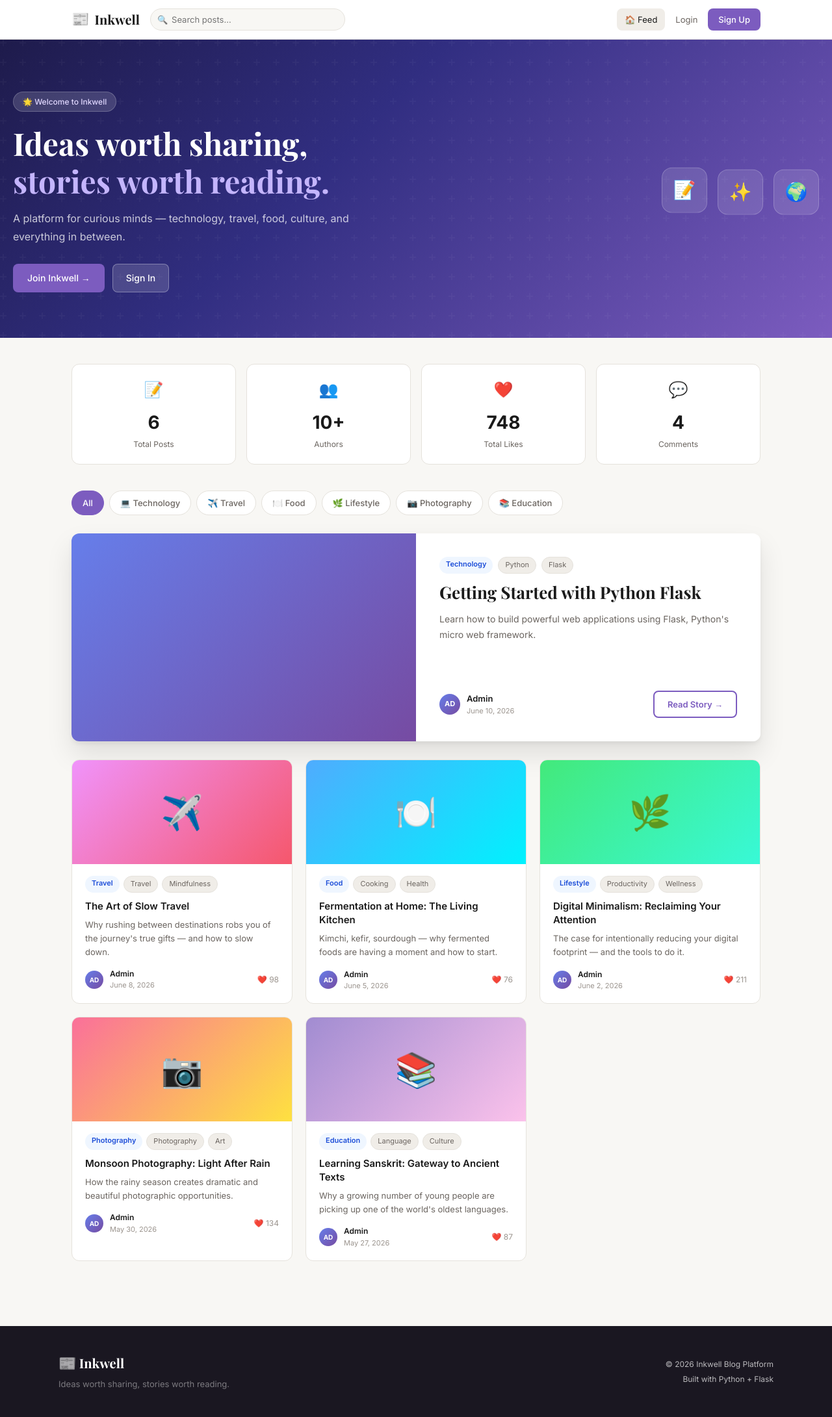
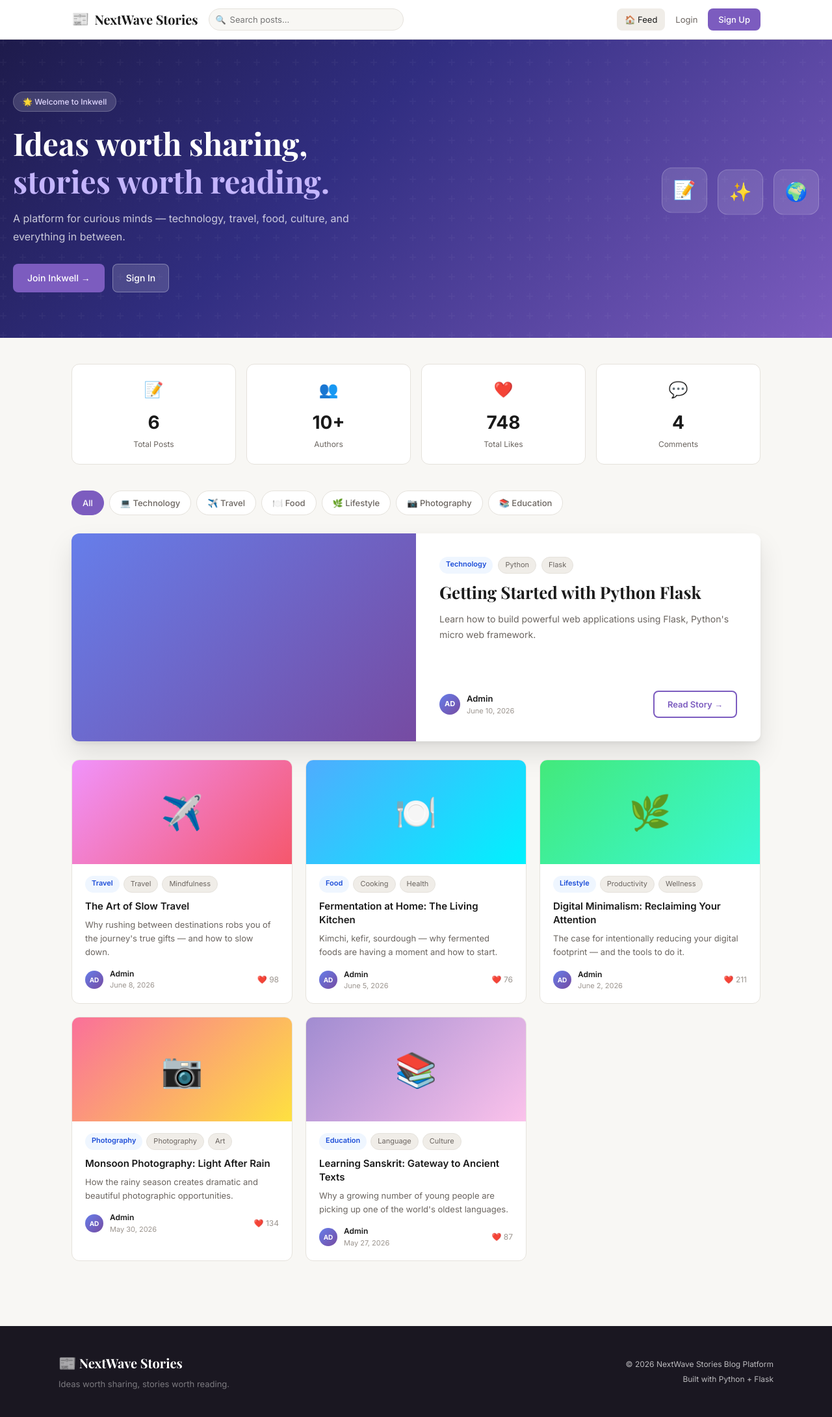
Before and after one commit to surya323-ma/NextWave-Stories, a Flask app: page / in a window 1280 px wide. Shown: the whole page at 65% size. Run offline with Flask 3, Linux system fonts and the light colour scheme.

Commit message:
Update base.html

```diff
--- a/templates/base.html
+++ b/templates/base.html
@@ -3,7 +3,7 @@
 <head>
   <meta charset="UTF-8" />
   <meta name="viewport" content="width=device-width, initial-scale=1.0"/>
-  <title>{% block title %}Inkwell Blog{% endblock %}</title>
+  <title>{% block title %}NextWave Stories Blog{% endblock %}</title>
   <link rel="preconnect" href="https://fonts.googleapis.com">
   <link rel="preconnect" href="https://fonts.gstatic.com" crossorigin>
   <link href="https://fonts.googleapis.com/css2?family=Inter:wght@300;400;500;600;700&family=Playfair+Display:wght@600;700&display=swap" rel="stylesheet">
@@ -16,7 +16,7 @@
   <div class="nav-container">
     <a href="{{ url_for('index') }}" class="nav-brand">
       <span class="brand-icon">📰</span>
-      <span class="brand-name">Inkwell</span>
+      <span class="brand-name">NextWave Stories</span>
     </a>
     <div class="nav-search">
       <form action="{{ url_for('index') }}" method="get">
@@ -73,11 +73,11 @@
   <div class="footer-container">
     <div class="footer-brand">
       <span class="brand-icon">📰</span>
-      <span class="brand-name">Inkwell</span>
+      <span class="brand-name">NextWave Stories</span>
       <p>Ideas worth sharing, stories worth reading.</p>
     </div>
     <div class="footer-links">
-      <span>© 2026 Inkwell Blog Platform</span>
+      <span>© 2026 NextWave Stories Blog Platform</span>
       <span>Built with Python + Flask</span>
     </div>
   </div>
```
